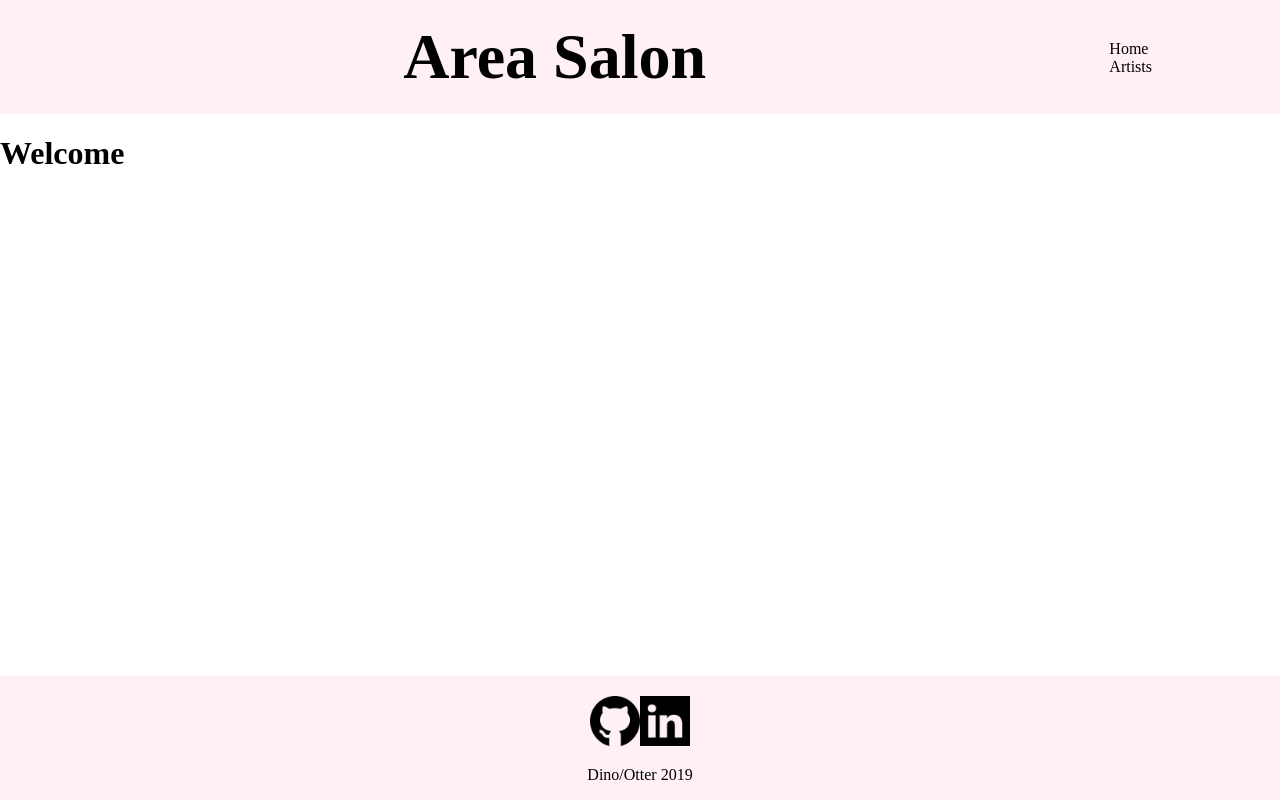
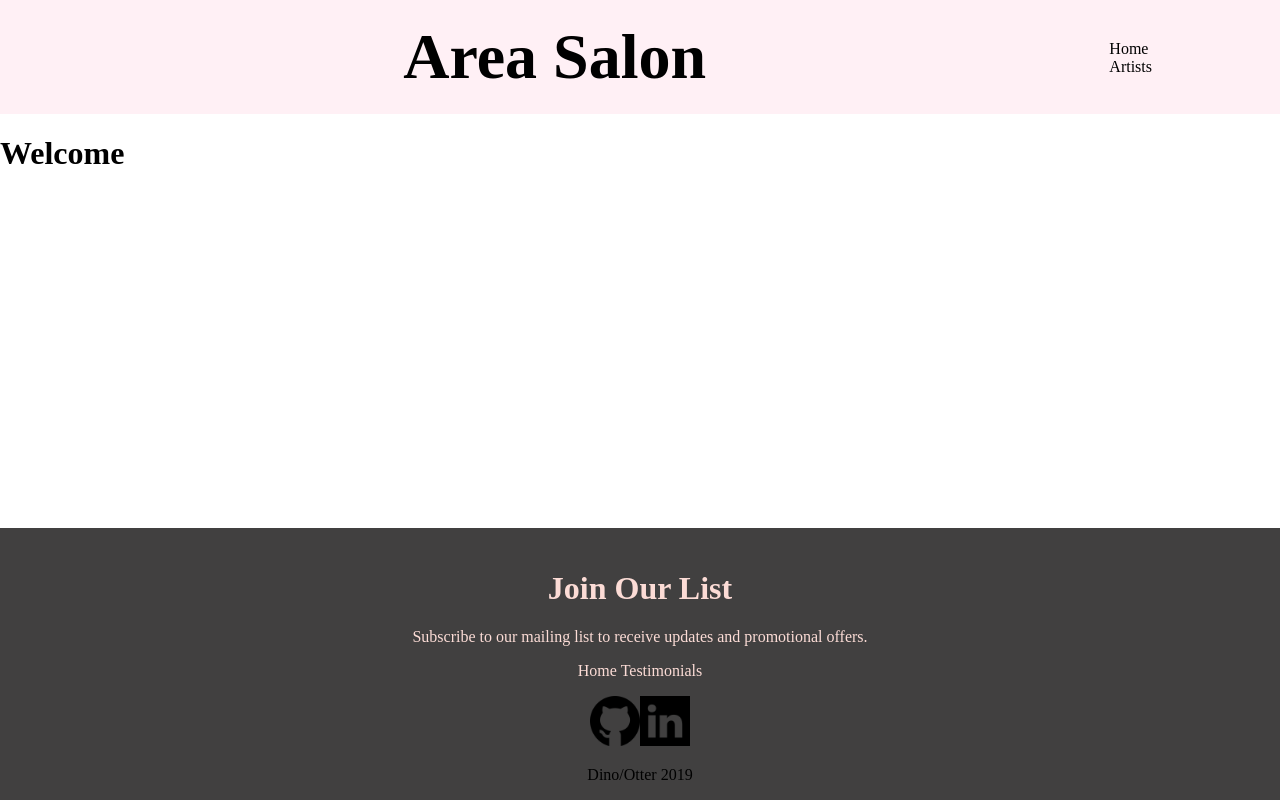
Before and after one commit to mtswaim/Area-Salon, a React (Create React App) app: page / in a window 1280 px wide. Built offline with nearby package versions, Linux system fonts and the light colour scheme.

Commit message:
footer started

```diff
--- a/src/App.css
+++ b/src/App.css
@@ -48,8 +48,9 @@ header h1{
 footer {
   flex: 0 0 auto;
   padding-top: 20px;
-  background-color: lavenderblush;
+  background-color: #414040;
   text-align: center;
+  color: #fcdcd6;
 }
 .image-footer{
   width: 50px;
--- a/src/components/Footer.jsx
+++ b/src/components/Footer.jsx
@@ -5,6 +5,10 @@ export default function Footer(props) {
 
   return (
     <footer>
+      <h1>Join Our List</h1>
+      <p>Subscribe to our mailing list to receive updates and promotional offers.</p>
+      <p>Home Testimonials</p>
+      {/* <i class="fab fa-instagram"></i> */}
       <a href="https://github.com/bgrzybowski29/Invest">
         <img className='image-footer' src={gitHub} border="0" alt="" />
       </a>
```
